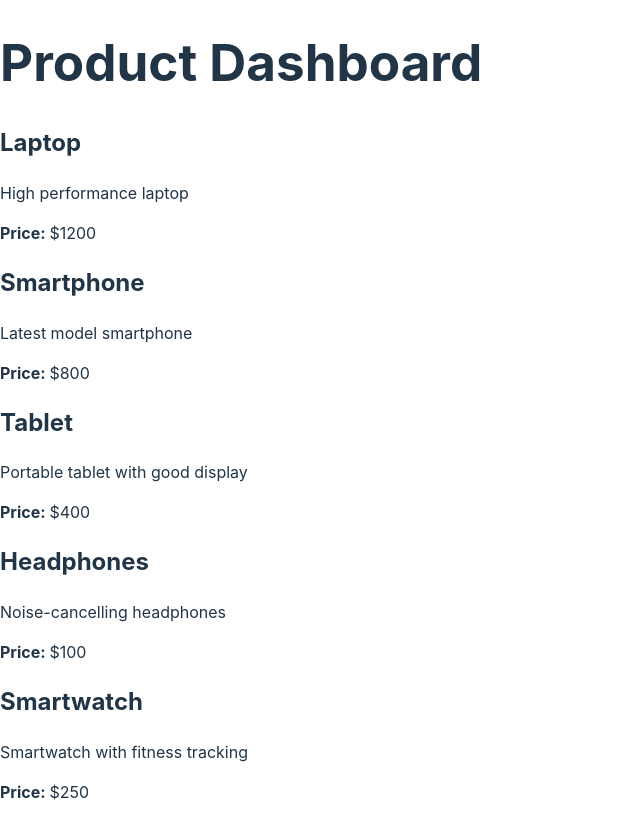
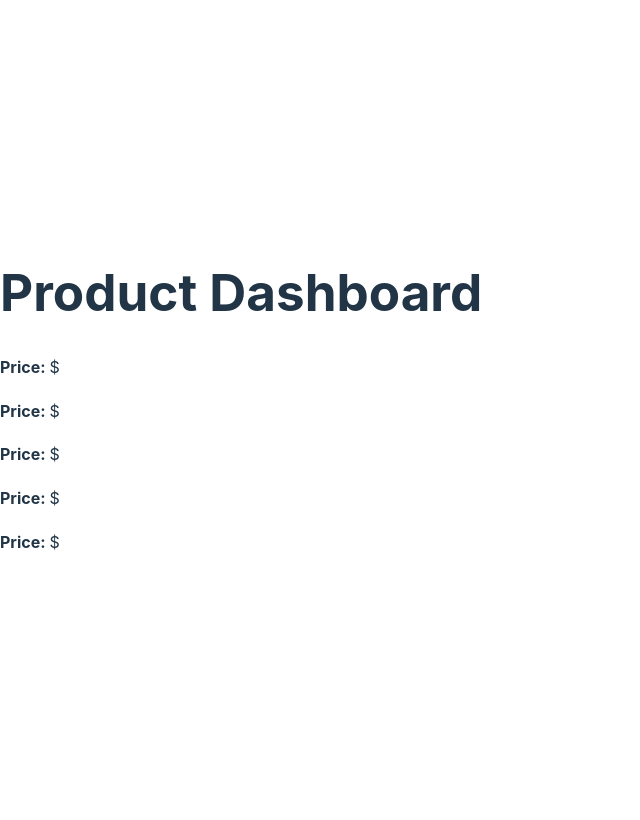
Before and after one commit to GriffinDixon/product-dashboard, a React (Vite) app: page / in a window 1280 px wide. Shown: the whole page, without its empty margins (0-640 px from the left). Built offline with nearby package versions, Linux system fonts and the light colour scheme.

Commit message:
Implement keys for each ProductItem in ProductList

```diff
--- a/src/components/ProductList.jsx
+++ b/src/components/ProductList.jsx
@@ -1,15 +1,14 @@
-import React from 'react';
-import ProductItem from './ProductItem'; // Make sure the path is correct
+// src/components/ProductList.jsx
+import React from "react";
+import ProductItem from "./ProductItem";
 
 function ProductList({ products }) {
   return (
-    <div>
-      {products.map(product => (
+    <div className="product-list">
+      {products.map((product) => (
         <ProductItem
-          key={product.id}
-          name={product.name}
-          price={product.price}
-          description={product.description}
+          key={product.id} // Use unique id as key
+          product={product}
         />
       ))}
     </div>
```
